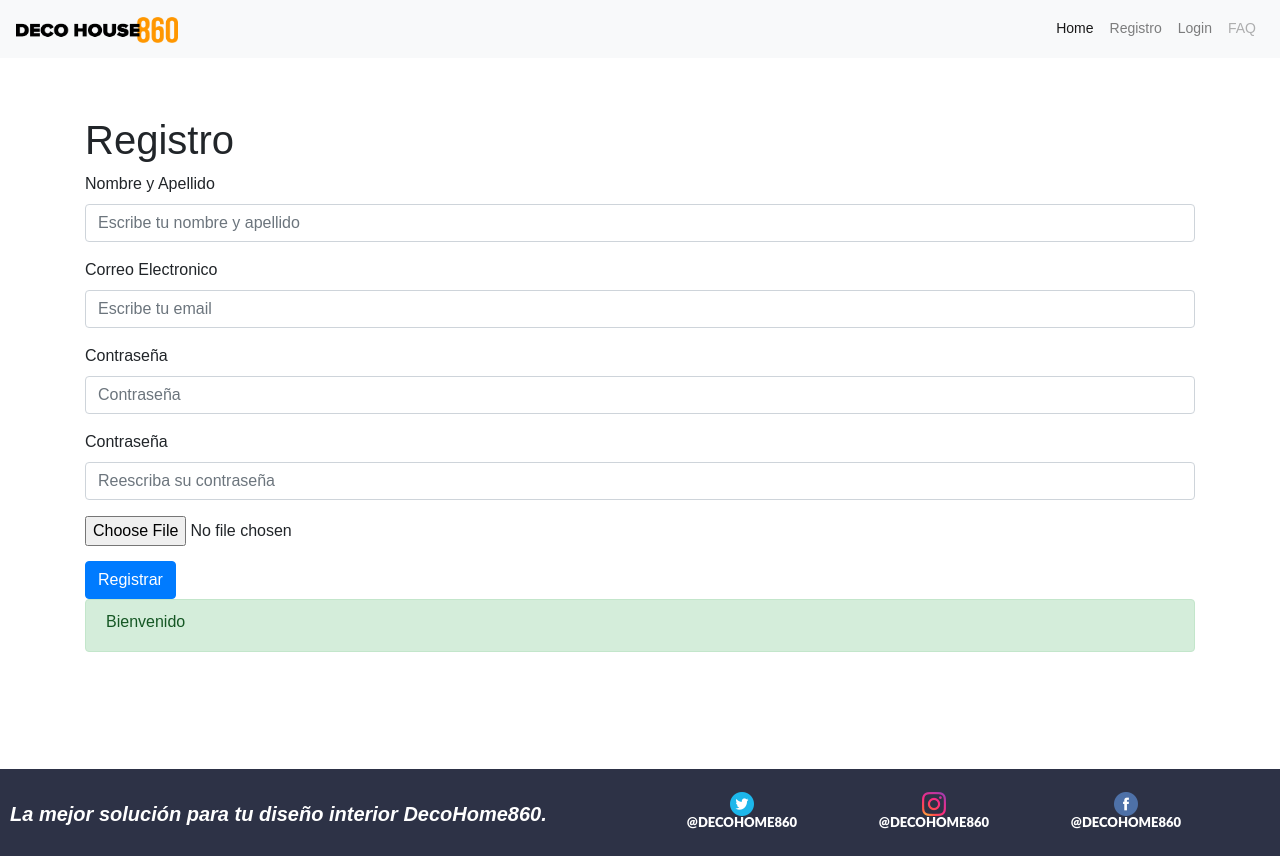
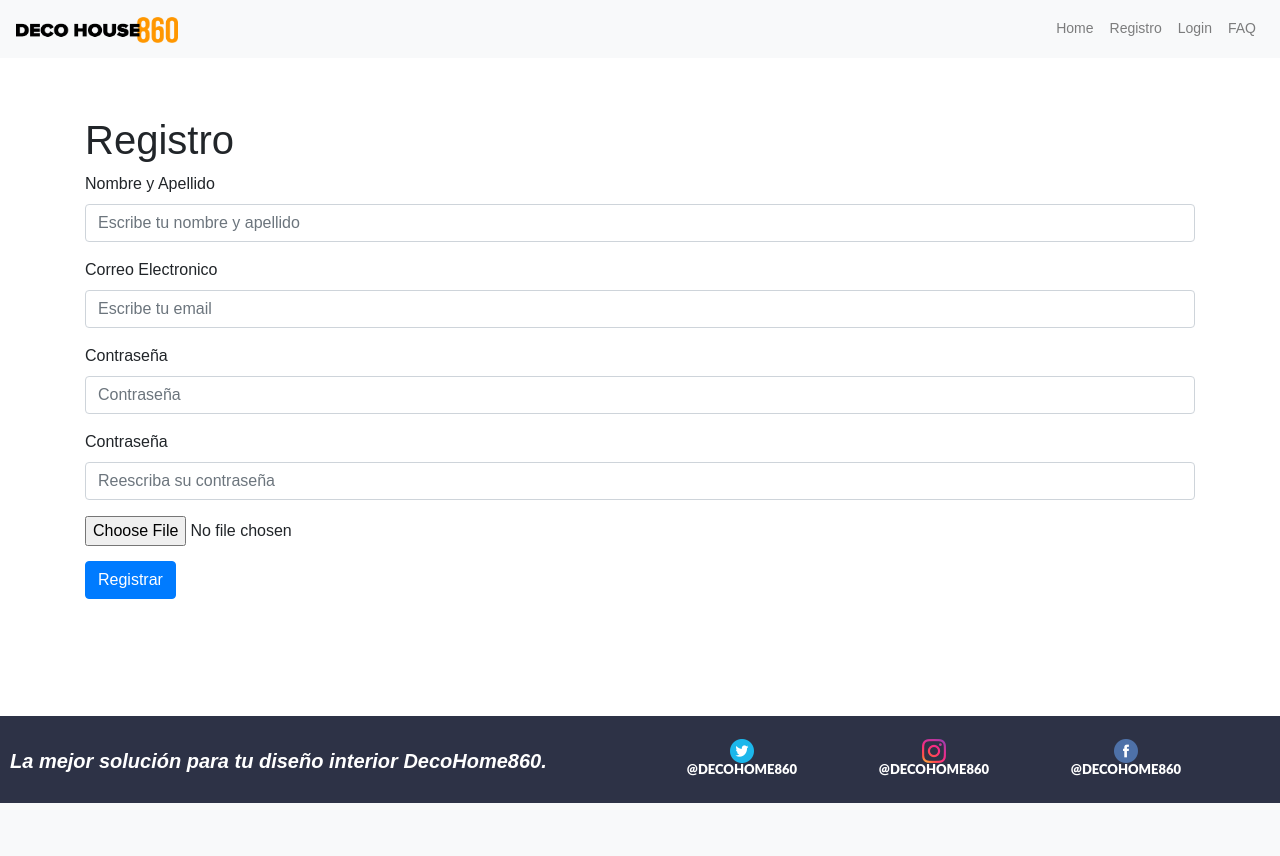
Before and after one commit to Majo05/e-commerce, a PHP site: page /register.php in a window 1280 px wide. After the commit the page ends 803 px from the top, so only its background shows below. Run offline with PHP 8.4, Linux system fonts and the light colour scheme.

Commit message:
mensaje de registro y incluir el header con require

```diff
--- a/controladores/funciones.php
+++ b/controladores/funciones.php
@@ -44,7 +44,7 @@ function validar($datos,$bandera){
         }
     }
 
-    if(isset($_FILES)){
+    if(isset($_FILES) && $_FILES["avatar"]["error"]!=4){
 
         $avatar = $_FILES["avatar"]["name"];
         $ext = pathinfo($avatar,PATHINFO_EXTENSION);
--- a/css/styles.css
+++ b/css/styles.css
@@ -13,6 +13,10 @@ body {
   /* quizas hay un conflicto aqui */
   margin-top: 20px;
 }
+.min-height{
+  min-height: 400px;
+}
+
 p {
   font-size: 20px;
   color: #666;
@@ -157,6 +161,14 @@ h4{
 min-height: 430px;
 }
 
+.fondo-mensaje {
+  background-color: rgba(255, 116, 35, 0.9);
+  color:white;
+}
+.fondo-mensaje a {
+  color:white;
+  text-decoration: underline;
+}
 @media (min-width:414px) {
     .descripcion-carousel{
         margin-top: 50px;
--- a/header.php
+++ b/header.php
@@ -1,42 +1,26 @@
-<!DOCTYPE html>
-<html lang="en">
-  <head>
-      <meta charset="UTF-8">
-      <meta name="viewport" content="width=device-width, initial-scale=1.0">
-      <meta http-equiv="X-UA-Compatible" content="ie=edge">
-      <link rel="stylesheet" href="https://stackpath.bootstrapcdn.com/bootstrap/4.3.1/css/bootstrap.min.css"
-      integrity="sha384-ggOyR0iXCbMQv3Xipma34MD+dH/1fQ784/j6cY/iJTQUOhcWr7x9JvoRxT2MZw1T"
-      crossorigin="anonymous">
-      <link rel="stylesheet" href="css/styles.css">
-      <link rel="stylesheet" href="css/style.css">
-
-  </head>
-
 <header>
 
   <nav class="navbar navbar-expand-lg navbar-light bg-light fixed-top">
-      <a class="navbar-brand" href="#"><img src="images/logoDH860-01.png" class="logo"></a>
+    <a class="navbar-brand" href="home.php"><img src="images/logoDH860-01.png" class="logo"></a>
     <button class="navbar-toggler" type="button" data-toggle="collapse" data-target="#navbarNav" aria-controls="navbarNav" aria-expanded="false" aria-label="Toggle navigation">
       <span class="navbar-toggler-icon"></span>
     </button>
     <div class="collapse navbar-collapse" id="navbarNav">
       <ul class="navbar-nav nav-contenido ml-auto"><!-- ml-auto genera margen izquierdo HASTA DONDE PUEDA -->
-          <li class="nav-item active">
-            <a class="nav-link" href="home.html">Home <span class="sr-only">(current)</span></a>
+        <li class="nav-item">
+          <a class="nav-link" href="home.php">Home</a>
         </li>
         <li class="nav-item">
-            <a class="nav-link" href="registro.php">Registro</a>
+          <a class="nav-link" href="register.php">Registro</a>
         </li>
         <li class="nav-item">
           <a class="nav-link" href="login.php">Login</a>
         </li>
         <li class="nav-item">
-            <a class="nav-link disabled" href="frecuentes.php" tabindex="-1" aria-disabled="true">FAQ</a>
+          <a class="nav-link" href="frecuentes.php">FAQ</a>
         </li>
       </ul>
     </div>
   </nav>
 
 </header>
-
-</html>
--- a/register.php
+++ b/register.php
@@ -1,28 +1,15 @@
 <?php
 require_once("helpers.php");
 require_once("controladores/funciones.php");
+$usuarioRegistrado = false;
 if($_POST){
   $errores = validar($_POST, $_FILES);
   if(count($errores)== 0){
     $avatar = armarAvatar($_FILES);
     $usuario = armarUsuario($_POST, $avatar);
     guardarUsuario($usuario);
-    header("location: login.php");
-
-
-    exit;
-
+    $usuarioRegistrado = true;
   }
-
-  /*<?php if(count($errores)== 0) :?>
-  <div class="alert alert-success">
-  <span>
-       <h6>Bienvenidx <?$_POST["name"]?></h6>
-  </span>
-  </div>
-<?php endif; ?>
-*/
-
 }
 
 ?>
@@ -42,40 +29,20 @@ if($_POST){
     <title>Registrate</title>
 </head>
 <body>
-
-        <nav class="navbar navbar-expand-lg navbar-light bg-light fixed-top">
-                <a class="navbar-brand" href="#"><img src="images/logoDH860-01.png" class="logo"></a>
-                <button class="navbar-toggler" type="button" data-toggle="collapse" data-target="#navbarNav" aria-controls="navbarNav" aria-expanded="false" aria-label="Toggle navigation">
-                  <span class="navbar-toggler-icon"></span>
-                </button>
-                <div class="collapse navbar-collapse" id="navbarNav">
-                  <ul class="navbar-nav nav-contenido ml-auto"><!-- ml-auto genera margen izquierdo HASTA DONDE PUEDA -->
-                    <li class="nav-item active">
-                      <a class="nav-link" href="home.php">Home <span class="sr-only">(current)</span></a>
-                    </li>
-                    <li class="nav-item">
-                      <a class="nav-link" href="#">Registro</a>
-                    </li>
-                    <li class="nav-item">
-                      <a class="nav-link" href="frecuentes.php">Login</a>
-                    </li>
-                    <li class="nav-item">
-                      <a class="nav-link disabled" href="frecuentes.php" tabindex="-1" aria-disabled="true">FAQ</a>
-                    </li>
-                  </ul>
-                </div>
-              </nav>
-
-            </header>
-            <br>
-            <br>
-            <br>
-            <br>
-    <div class="container">
+    <?php require("header.php"); ?>
+    <br><br><br><br>
+    <div class="container min-height" >
 
 
             <h1>Registro</h1>
+<?php if ($usuarioRegistrado) :?>
+  <div class="mt-5 pt-5 pb-5 mb-5 text-center fondo-mensaje" role="alert">
+    Felicidades, tu cuenta se ha registrado con exito.
+    <br>
 
+    Para comenzar, <a href="login.php">inicia sesión</a>
+  </div>
+<?php else: ?>
     <form action="" method="POST" enctype= "multipart/form-data">
         <div class="form-group">
             <label for="exampleInputName">Nombre y Apellido</label>
@@ -110,19 +77,9 @@ if($_POST){
 
 
             <button type="submit" class="btn btn-primary">Registrar</button>
-            <?php if(!isset($errores)) :?>
 
-            <div class="alert alert-success">
-
-                  <h6>Bienvenido</h6>
-
-
-            </div>
-
-
-      <?php endif; ?>
     </form>
-
+<?php endif; ?>
 
 
 </div>
```
Also changed, not shown: frecuentes.php (+4 -34 lines), home.php (+1 -26 lines), login.php (+1 -31 lines), avatarUsuarios5cfbe59857fed.jpg (deleted), avatarUsuarios5cfbe9e28f2eb.jpg (deleted), 1 other file. Lines whose indentation alone changed are shown as unchanged.
